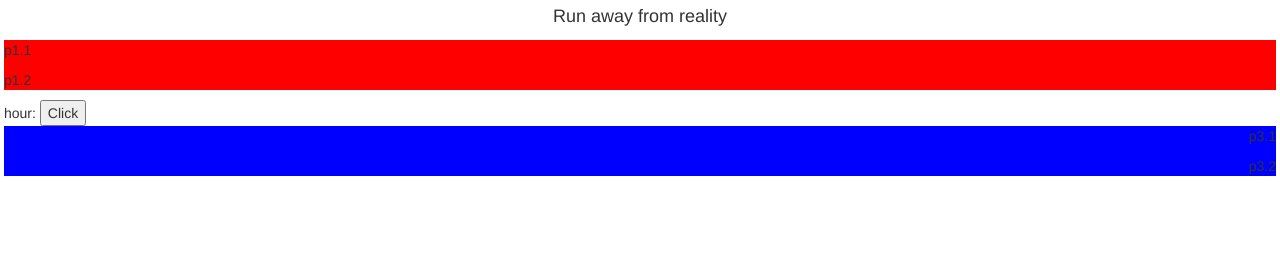
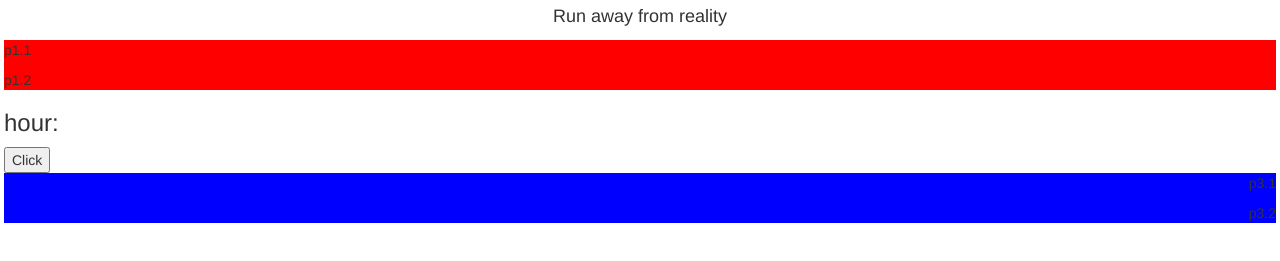
Before and after one commit to iatsyk/iatsyk.github.io, a plain HTML site: page index.html in a window 1280 px wide. Shown: the part 63-324 px from the top of the page. Drawn offline with Linux system fonts and the light colour scheme.

Commit message:
refactor

```diff
--- a/index.html
+++ b/index.html
@@ -9,22 +9,21 @@
     <script type="text/javascript" src="js/app.js"></script>
     <style>
 
-ul
-{
+        ul {
             margin: 0;
             padding: 4px;
         }
-li.fir
-{
-  background-color:red;
+
+        li.fir {
+            background-color: red;
         }
-li.sec
-{
-  background-color:yellow;
+
+        li.sec {
+            background-color: yellow;
         }
-li.thir
-{
-  background-color:blue;
+
+        li.thir {
+            background-color: blue;
         }
     </style>
 </head>
@@ -44,7 +43,8 @@ li.thir
             <p>p1.2</p>
         </div>
     </li>
-<lih3 id="hour">hour:  {{main.hour}}</h3>
+    <li>
+        <h3 id="hour">hour: {{main.hour}}</h3>
         <button id="clickBtn">Click</button>
     </li>
     <li class="thir text-right">
```
Lines whose indentation alone changed are shown as unchanged.
